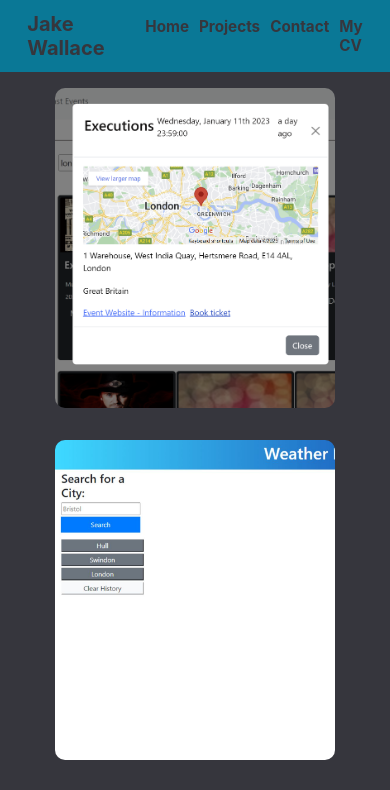
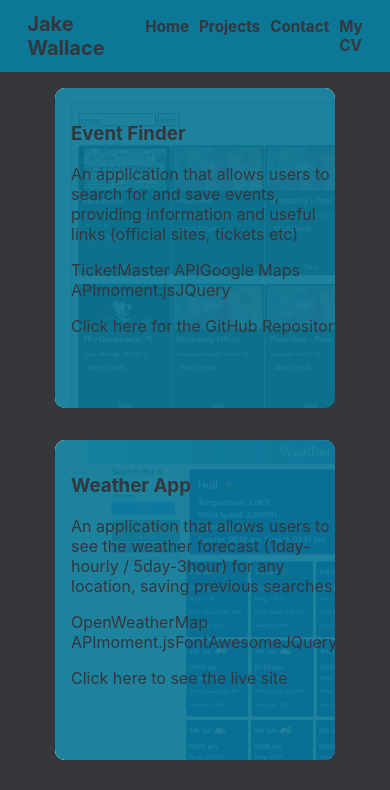
Before and after one commit to Jake-W95/Portfolio, a React (Create React App) app: page /projects in a window 390 px wide. Shown: the top 790 px of the page. Built offline with nearby package versions, Linux system fonts and the light colour scheme.

Commit message:
improved projects formatting

```diff
--- a/src/components/ProjectItem.js
+++ b/src/components/ProjectItem.js
@@ -21,20 +21,17 @@ function ProjectItem(props) {
         backgroundImage: `url(${props.data.imgSrcA})`,
         backgroundRepeat: 'no-repeat',
         backgroundSize: 'cover',
-        borderRadius: '10px'
-
+        borderRadius: '10px',
     }
     const overlayItemStyle = {
-
-        backgroundColor: '#008CBA',
-        overflow: 'hidden',
-        height: isHover ? '100%' : '0%',
-        transition: '.5s ease',
         backgroundImage: `url(${props.data.imgSrcB})`,
         backgroundRepeat: 'no-repeat',
         backgroundSize: 'cover',
+        height: isHover ? '100%' : '0%',
+
+        overflow: 'hidden',
+        transition: '.5s ease',
         borderRadius: '10px'
-
     }
 
 
@@ -52,13 +49,8 @@ function ProjectItem(props) {
                     style={overlayItemStyle}
                 >
 
-                    <div style={{
-                          backgroundColor: 'rgba(10, 120, 150, 0.92)',
+                    <div class='overlayText' style={{
 
-                        padding:'2rem 4rem',
-                        height: '100%',
-                        width: '100%',
-                        fontSize:'120%',
                     }}>
 
                         <h3>{props.data.name}</h3>
--- a/src/index.css
+++ b/src/index.css
@@ -1,6 +1,7 @@
 * {
   color: rgb(54, 54, 61);
   text-decoration: none;
+  /* box-sizing: border-box; */
 
 }
 
@@ -126,12 +127,22 @@ textarea::placeholder {
   justify-content: center;
   align-items: center
 }
-.projectContainer{
+
+.projectContainer {
   width: 80%;
   margin: auto;
   display: grid;
-  grid-template-columns : 1fr 1fr
+  grid-template-columns: 1fr 1fr
 }
+
+.overlayText {
+  background-color: rgba(10, 120, 150, 0.92);
+    padding: 2rem 4rem;
+    height: 100%;
+    width: 100%;
+    font-size: 120%
+}
+
 
 
 
@@ -211,12 +222,23 @@ textarea::placeholder {
     font-size: medium;
   }
 
-  .projectContainer{
+  .projectContainer {
     display: flex;
     flex-direction: column;
+    margin: auto;
   }
-  .overlay{
-    height: 100%;
+
+  .overlay {
+    height: 100% !important;
+    width: 100%;
+  }
+  .overlayText {
+
+      /* padding: 2rem 4rem; */
+      height: 100%;
+      width: 100%;
+      padding: 1rem;
+      font-size: medium
   }
 
 
```
